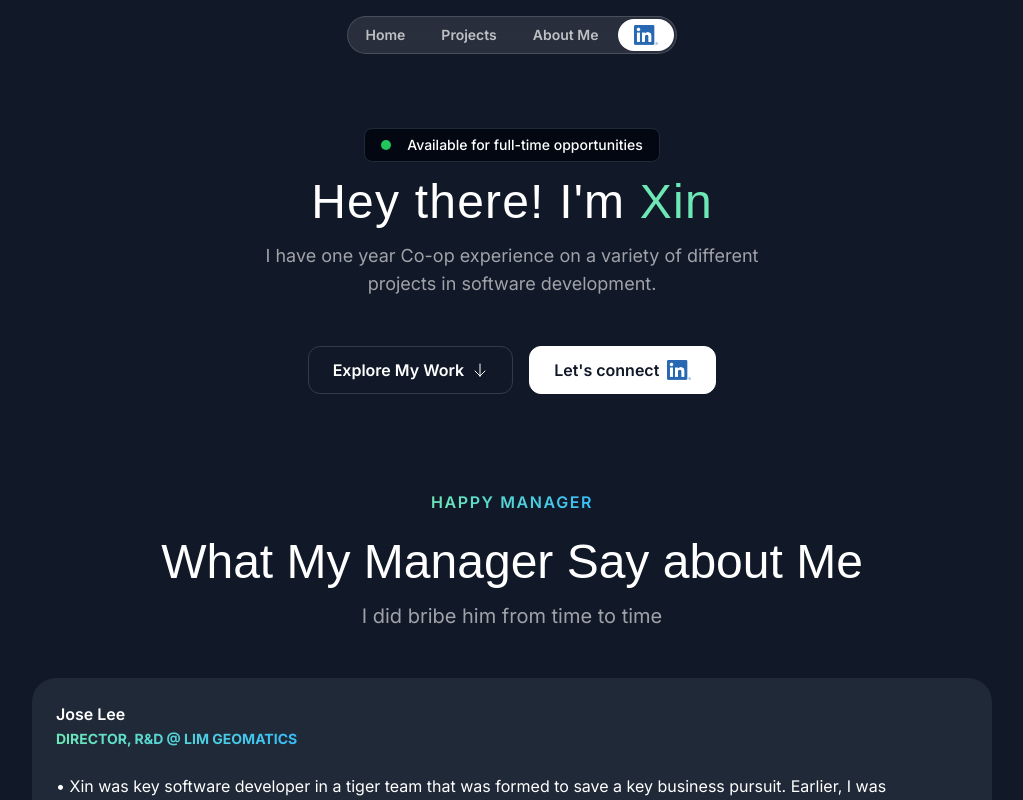
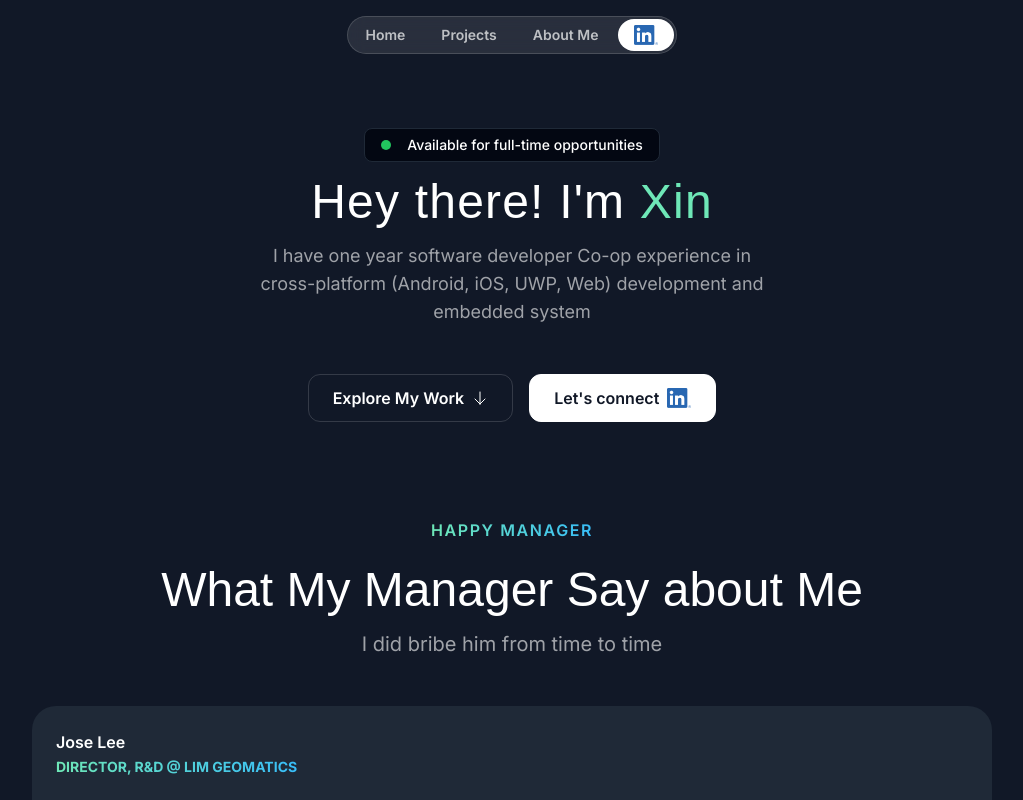
Before and after one commit to xinxinxin312/portfolio_website, a Next.js app in the folder starter-template/: page / in a window 1280 px wide. Shown: the top 800 px of the page, without its empty margins (128-1151 px from the left). Built offline with nearby package versions, Linux system fonts and the light colour scheme; a web font is replaced by a local one.

Commit message:
small change

```diff
--- a/starter-template/src/sections/Hero.tsx
+++ b/starter-template/src/sections/Hero.tsx
@@ -38,8 +38,9 @@ export const HeroSection = () => {
           </h1>
 
           <p className="mt-4 text-white/60 md:text-lg">
-            I have one year Co-op experience on a variety of different projects
-            in software development.{" "}
+            I have one year software developer Co-op experience in
+            cross-platform (Android, iOS, UWP, Web) development and embedded
+            system
           </p>
         </div>
         <div className="flex flex-col md:flex-row justify-center items-center mt-8 gap-4">
```
